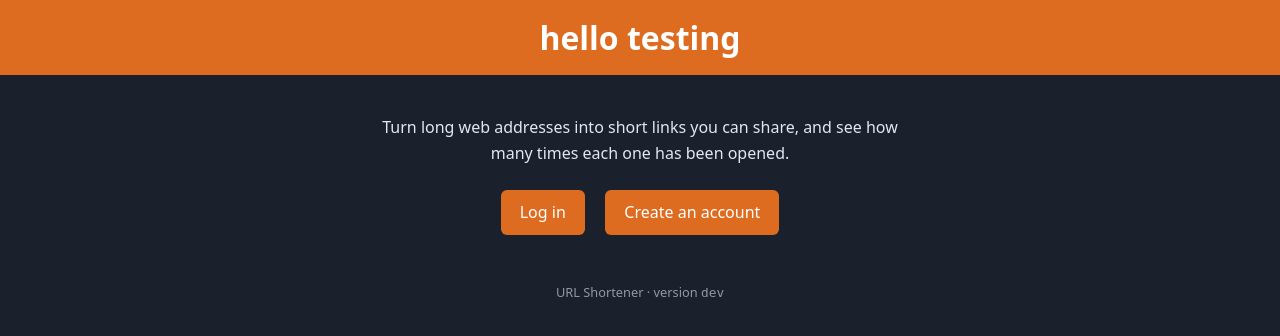
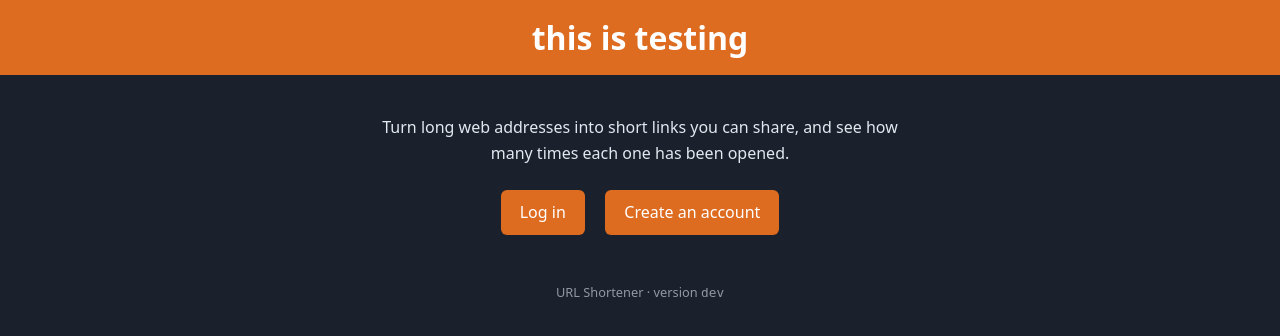
Before and after one commit to Sakada727/SWE40006-Assignment, a Flask app: page / in a window 1280 px wide. Shown: the top 336 px of the page. Run offline with Flask 3, Linux system fonts and the light colour scheme; some libraries are stand-ins or nearby versions.

Commit message:
this is for testing in index

```diff
--- a/templates/index.html
+++ b/templates/index.html
@@ -14,7 +14,7 @@
   </style>
 </head>
 <body>
-  <header><h1>hello testing</h1></header>
+  <header><h1>this is testing</h1></header>
   <main>
     <p id="tagline">Turn long web addresses into short links you can share, and see how many times each one has been opened.</p>
     {% if current_user.is_authenticated %}
```
